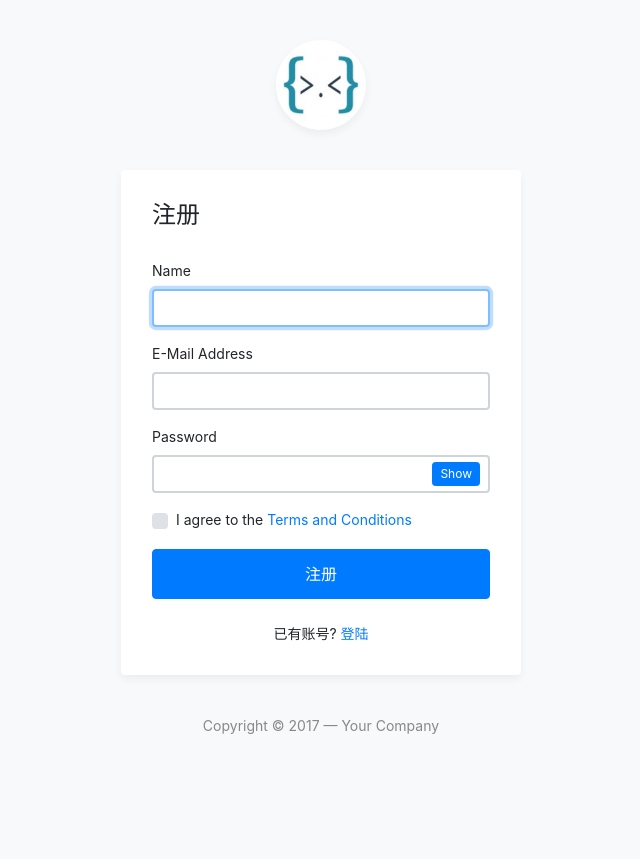
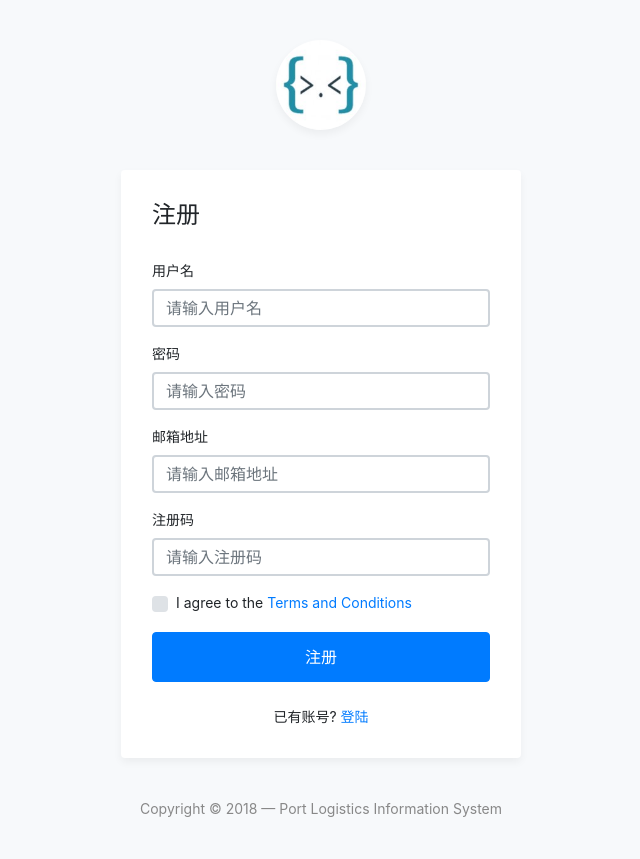
Before and after one commit to jiangxianshen/LogisticsIS, a Django app: template login/templates/register.html in a window 1280 px wide. Shown: the whole page, without its empty margins (319-959 px from the left). Before the commit the page ends 734 px from the top, so only its background shows below. Run offline with Django 3.2, Linux system fonts and the light colour scheme; the template is opened without the code that fills it: values that come from a table or form of the project are taken from there, others are empty; some libraries are stand-ins or nearby versions.

Commit message:
注册功能demo

```diff
--- a/login/forms.py
+++ b/login/forms.py
@@ -1,5 +1,6 @@
 from django import forms
 from django.contrib.auth import authenticate
+from .models import ManagerUser, RegisterCode
 
 
 class LoginForm(forms.Form):
@@ -23,3 +24,39 @@ class LoginForm(forms.Form):
         else:
             self.cleaned_data['user'] = user
         return self.cleaned_data
+
+
+class RegisterForm(forms.Form):
+    username = forms.CharField(label='用户名',
+                               widget=forms.TextInput(attrs={
+                                 'class':'form-control',
+                                 'placeholder':'请输入用户名',
+                             }))
+    password = forms.CharField(label='密码',
+                               widget=forms.PasswordInput(attrs={
+                                 'class': 'form-control',
+                                 'placeholder': '请输入密码',
+                             }))
+    email = forms.EmailField(label='邮箱地址',
+                             widget=forms.EmailInput(attrs={
+                                 'class': 'form-control',
+                                 'placeholder': '请输入邮箱地址',}))
+    authcode = forms.CharField(label='注册码',
+                               widget=forms.TextInput(attrs={
+                                 'class':'form-control',
+                                 'placeholder':'请输入注册码',
+                             }))
+
+    def clean(self):
+        #username = self.cleaned_data['username']
+        #eamil = self.cleaned_data['email']
+        #code = self.cleaned_data['authcode']
+        if ManagerUser.objects.get(username=self.cleaned_data['username']):
+            raise forms.ValidationError('该用户名已存在')
+        if ManagerUser.objects.get(eamil=self.cleaned_data['email']):
+            raise forms.ValidationError('该email已被注册')
+        if RegisterCode.objects.get(code=self.cleaned_data['authcode'],is_new=1) is None:
+            raise forms.ValidationError('该邀请码不可用')
+        else:
+            RegisterCode.objects.filter(code=self.cleaned_data['authcode']).update(is_new=0)
+        return self.cleaned_data
--- a/login/templates/login.html
+++ b/login/templates/login.html
@@ -36,7 +36,7 @@
 										<input type="checkbox" name="remember" id="remember" class="custom-control-input">
 										<label for="remember" class="custom-control-label">记住我</label>
 									</div>
-                                    <a href="{% url 'register'  %}" class="float-right">
+                                    <a href="{% url 'forget'  %}" class="float-right">
                                     忘记密码?
                                 </a>
 								</div>
--- a/login/templates/register.html
+++ b/login/templates/register.html
@@ -20,30 +20,13 @@
 					<div class="card fat">
 						<div class="card-body">
 							<h4 class="card-title">注册</h4>
-							<form method="POST" class="my-login-validation" novalidate="">
-								<div class="form-group">
-									<label for="name">Name</label>
-									<input id="name" type="text" class="form-control" name="name" required autofocus>
-									<div class="invalid-feedback">
-										What's your name?
-									</div>
-								</div>
-
-								<div class="form-group">
-									<label for="email">E-Mail Address</label>
-									<input id="email" type="email" class="form-control" name="email" required>
-									<div class="invalid-feedback">
-										Your email is invalid
-									</div>
-								</div>
-
-								<div class="form-group">
-									<label for="password">Password</label>
-									<input id="password" type="password" class="form-control" name="password" required data-eye>
-									<div class="invalid-feedback">
-										Password is required
-									</div>
-								</div>
+							<form method="POST" class="my-login-validation" novalidate="" action="{% url 'register' %}">
+								{% csrf_token %}
+                                {% for field in register_form %}
+                                    <label for="{{ field.id_for_label }}">{{ field.label }}</label>
+                                    {{ field }}
+                                    <p class="text-danger">{{ field.errors.as_text }}</p>
+                                {% endfor %}
 
 								<div class="form-group">
 									<div class="custom-checkbox custom-control">
@@ -67,7 +50,7 @@
 						</div>
 					</div>
 					<div class="footer">
-						Copyright &copy; 2017 &mdash; Your Company
+						Copyright &copy; 2018 &mdash; Port Logistics Information System
 					</div>
 				</div>
 			</div>
--- a/login/urls.py
+++ b/login/urls.py
@@ -6,4 +6,5 @@ urlpatterns = [
     path('', views.home_page, name="homepage"),
     path('logout/', views.user_logout, name="logout"),
     path('register/', views.user_register, name="register"),
+    path('forget/', views.forget_password, name="forget"),
 ]
```
Also changed, not shown: login/templates/forgot.html (+13 -5 lines), login/views.py (+15 -9 lines), db.sqlite3.
